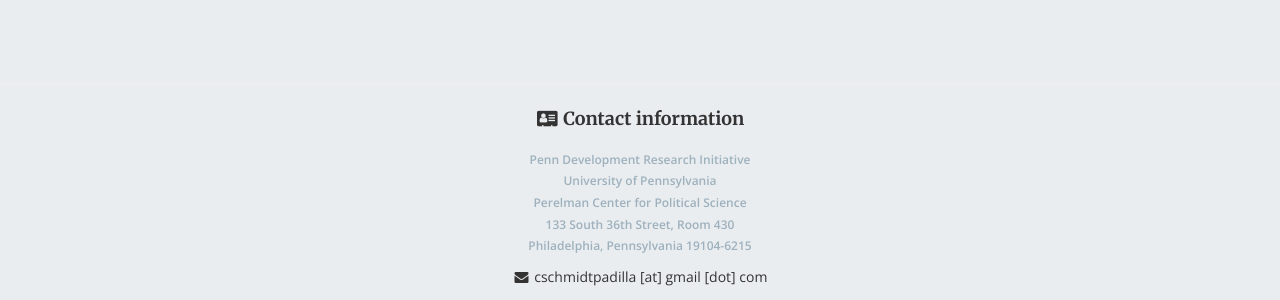
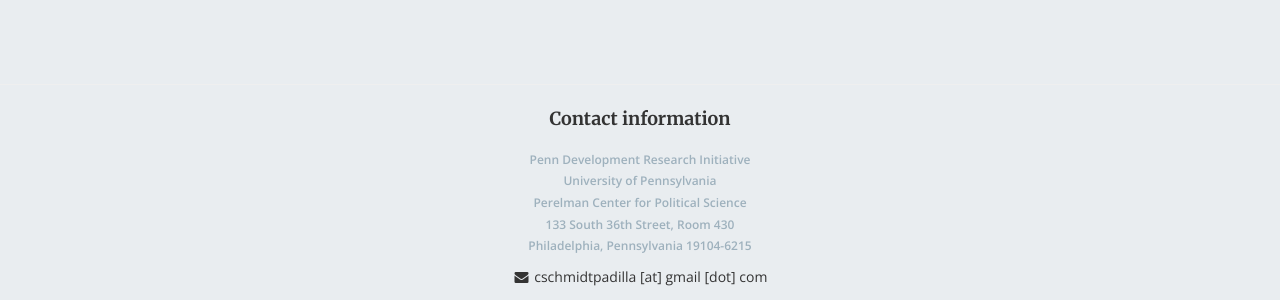
Before and after one commit to mariaelenaguer/mariaelenaguer.github.io, a Jekyll site: the page built from index.html, in a window 1280 px wide and 900 px high, scrolled down 1734 px. Shown: the part 150-450 px from the top of the window. Built offline with Jekyll 4.4.1, drawn with Linux system fonts in a browser that asks for light colours; nearby versions of some CDN libraries; the list of posts is cut into pages by our own code.

Commit message:
Update footer.html

```diff
--- a/_includes/footer.html
+++ b/_includes/footer.html
@@ -7,7 +7,7 @@
                <div class="col-md-2"></div>
       <div class="col-md-8 text-center">
 
-        <h4><strong><i class="fa fa-address-card fa-fw"></i>  Contact information</strong>
+        <h4><strong><i class="address-card.png"></i>  Contact information</strong>
         </h4>
 
         <p>
```
